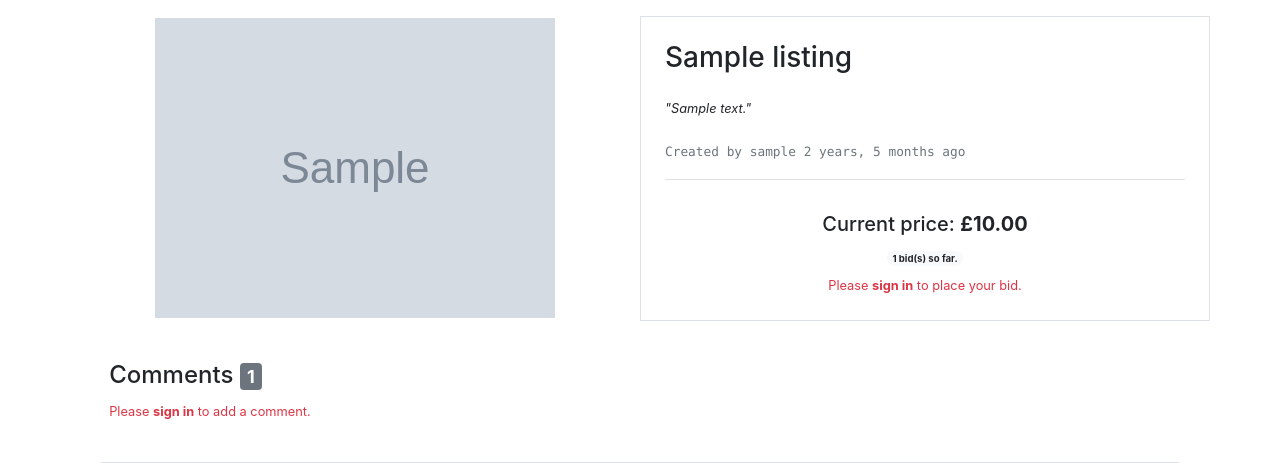
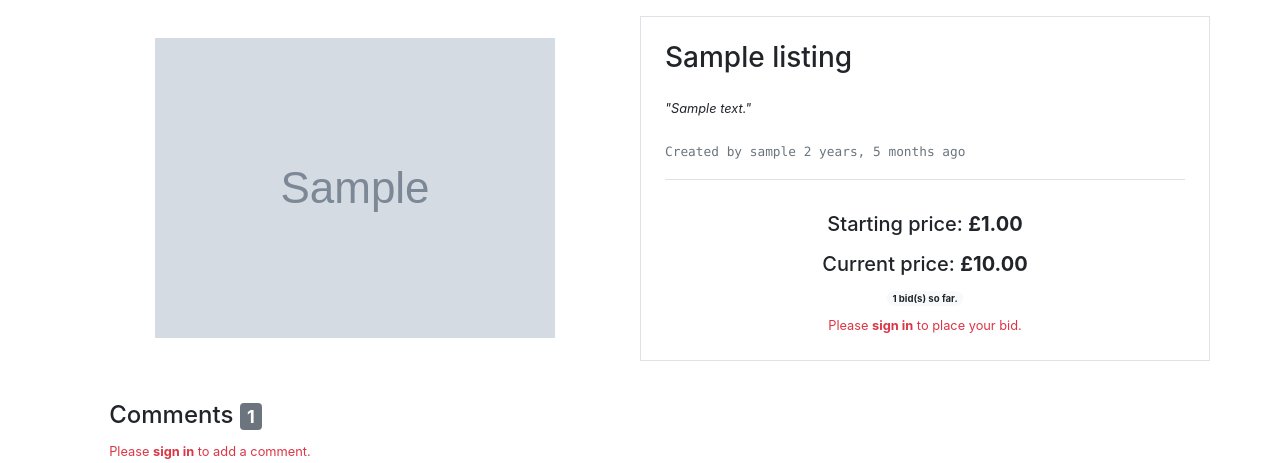
Before and after one commit to ductrongduong/project2, a Django app: page /listing/1 in a window 1280 px wide. Shown: the part 64-527 px from the top of the page. Run offline with Django 3.2, Linux system fonts and the light colour scheme; tables that the repository leaves empty hold one stand-in row (values such as "Sample post"); grey boxes marked "Sample" are stand-in pictures; some libraries are stand-ins or nearby versions.

Commit message:
add xuong dong

```diff
--- a/auctions/templates/auctions/listing.html
+++ b/auctions/templates/auctions/listing.html
@@ -50,7 +50,12 @@
 
             <!-- Bid section -->
             <div class="text-center my-4">
+                <!-- Starting price: <strong>£{{listing.starting_bid}}</strong><br> -->
+
                 <h5 class="pt-2">
+                    <!-- Starting price: <strong>£{{listing.starting_bid}}</strong><br> -->
+                    <p>Starting price: <strong>£{{listing.starting_bid}}</strong></p>
+
                     {% if listing.active %}Current price:{% else %}Winning bid:{% endif %} <strong>£{{listing.current_price}}</strong>
                 </h5>
 
--- a/auctions/views.py
+++ b/auctions/views.py
@@ -39,6 +39,7 @@
 
         # Take in the data the user submitted and save it as form
         form = NewListingForm(request.POST)
+        print(form)
 
         # Check if form data is valid (server-side)
         if form.is_valid():
```
